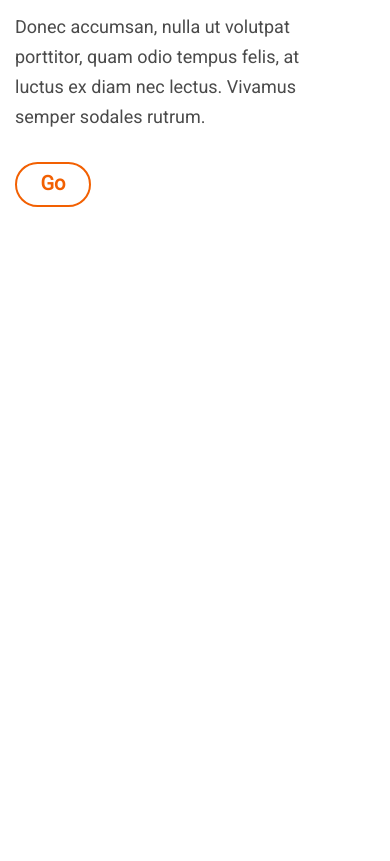
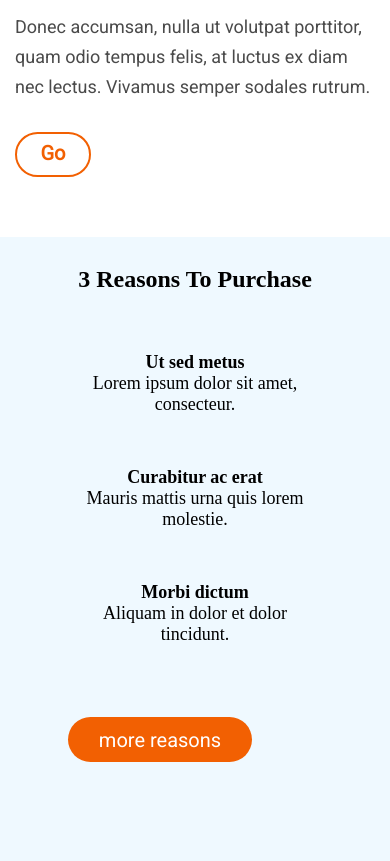
Before and after one commit to Adalab/modulo-1-evaluacion-final-Aliripoll, a website: page public/index.html in a window 390 px wide. Shown: the part 983-1844 px from the top of the page. Before the commit the page ends 1220 px from the top, so only its background shows below. Drawn offline with Linux system fonts and the light colour scheme.

Commit message:
add second section mobile

```diff
--- a/public/index.html
+++ b/public/index.html
@@ -18,7 +18,7 @@
     <div class="header_text_container">
       <h1 class="h1_text">anonymous proxy</h1>
       <p>In hac habitasse platea dictumst</p>
-      <span class="button_circle"></span>
+      <a href="index.html#reasons"><span class="button_circle"></span></a>
     </div>
   </header>
 
@@ -29,7 +29,25 @@
       <p class="third_text">Donec accumsan, nulla ut volutpat porttitor, quam odio tempus felis, at luctus ex diam nec
         lectus. Vivamus semper sodales rutrum.</p>
       <span class="go_button">go</span>
+    </section class=second_section>
 
+    <section id="reasons" class="second_section">
+      <h2 class="h2_title">3 reasons to purchase</h2>
+      <div>
+        <p class="first_paragraph">Ut sed metus</p>
+        <p class="second_paragraph">Lorem ipsum dolor sit amet, consecteur.</p>
+      </div>
+      <div>
+        <p class="first_paragraph">Curabitur ac erat</p>
+        <p class="second_paragraph">Mauris mattis urna quis lorem molestie.</p>
+      </div>
+      <div>
+        <p class="first_paragraph">Morbi dictum</p>
+        <p class="second_paragraph">Aliquam in dolor et dolor tincidunt.</p>
+      </div>
+      <div>
+        <span class="reasons_button">more reasons</span>
+      </div>
     </section>
   </main>
 
--- a/src/scss/main.scss
+++ b/src/scss/main.scss
@@ -50,6 +50,7 @@
 }
 
 .button_circle {
+  display: flex;
   background-image: url("../images/ico-scroll-down.svg");
   border-radius: 50%;
   background-position: center center;
@@ -62,12 +63,12 @@
 }
 
 /*MAIN*/
+/*First-section*/
 
 .first_section {
   display: flex;
   flex-direction: column;
   justify-content: center;
-  width: 320px;
   height: 376px;
   margin-left: 15px;
   margin-right: 15px;
@@ -107,3 +108,46 @@
   margin-top: 15px;
   text-align: center;
 }
+
+/*second-section*/
+
+.second_section {
+  background-color: #eff9ff;
+  height: 624px;
+  display: grid;
+  grid-template-columns: 1fr;
+  grid-template-rows: 60px 60px 60px 80px;
+  row-gap: 55px;
+  text-align: center;
+  padding-left: 68px;
+  padding-right: 68px;
+}
+
+.h2_title {
+  font-size: 24px;
+  font-family: "RobotoSlab";
+  text-transform: capitalize;
+  padding-top: 29px;
+}
+
+.first_paragraph {
+  display: grid;
+  font-size: 18px;
+  color: black;
+  font-family: "RobotoSlab";
+  font-weight: bold;
+}
+.second_paragraph {
+  font-size: 18px;
+  font-family: "Roboto-Regular";
+}
+.reasons_button {
+  display: grid;
+  background-color: #f26002;
+  color: white;
+  font-size: 20px;
+  align-items: center;
+  height: 45px;
+  width: 184px;
+  border-radius: 22.5px;
+}
```
Also changed, not shown: src/html/index.html (+19 -1 lines), public/assets/css/main.css, 1 other file.
